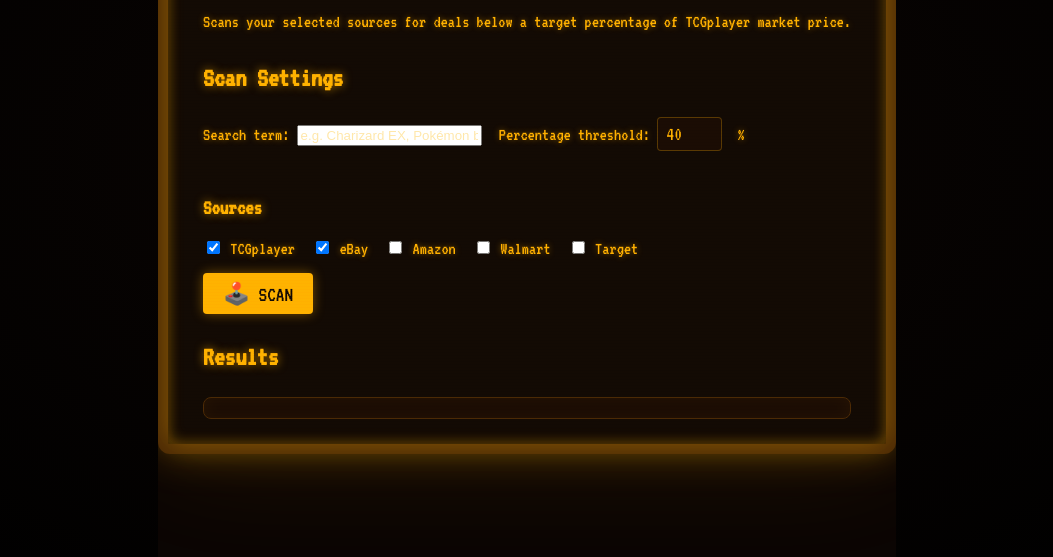
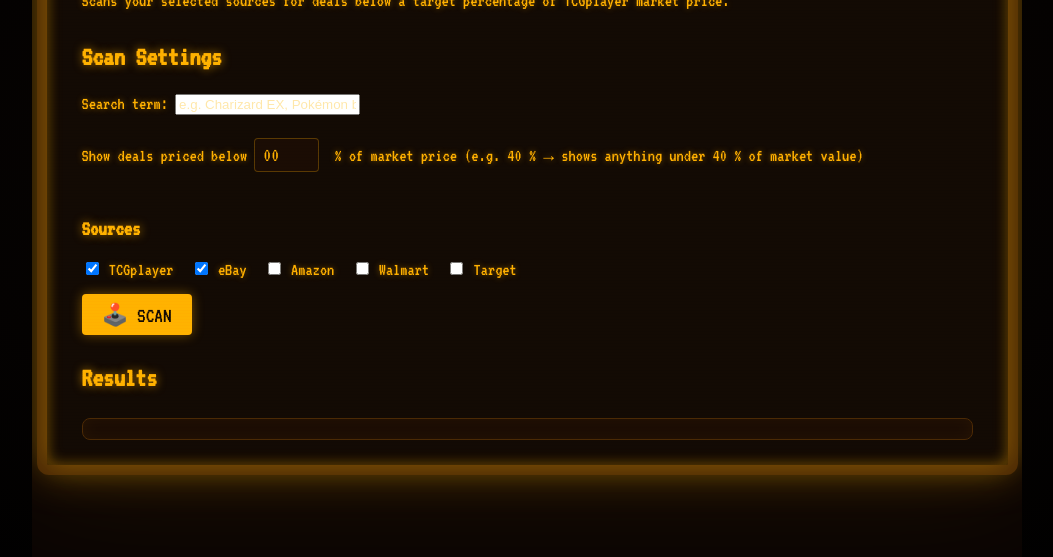
Before and after one commit to HuecoHouse/Scraper-App, a website: page public/index.html in a window 1280 px wide. Shown: the part 243-800 px from the top of the page, without its empty margins (113-1166 px from the left). Drawn offline with Linux system fonts and the light colour scheme.

Commit message:
Update index.html

```diff
--- a/public/index.html
+++ b/public/index.html
@@ -22,10 +22,12 @@
       <input id="search-term" placeholder="e.g. Charizard EX, Pokémon booster box" />
     </label>
 
-    <label>
-      Percentage threshold:
-      <input id="percentage" type="number" value="40" min="0" max="100" step="1"> %
-    </label>
+    <label for="percentage">
+  Show deals priced below
+  <input id="percentage" type="number" value="00" min="0" max="100" step="1">
+  % of market price
+  <span class="hint">(e.g. 40 % → shows anything under 40 % of market value)</span>
+</label>
 
     <div id="sources">
       <h3>Sources</h3>
```
